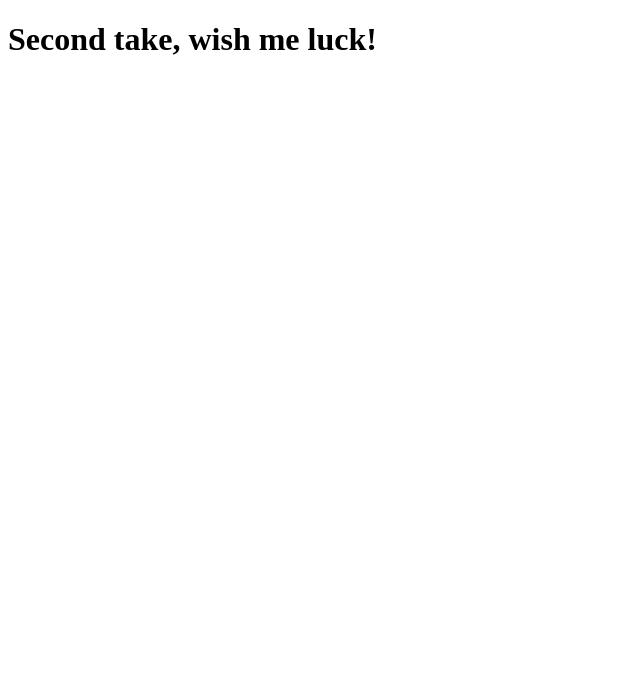
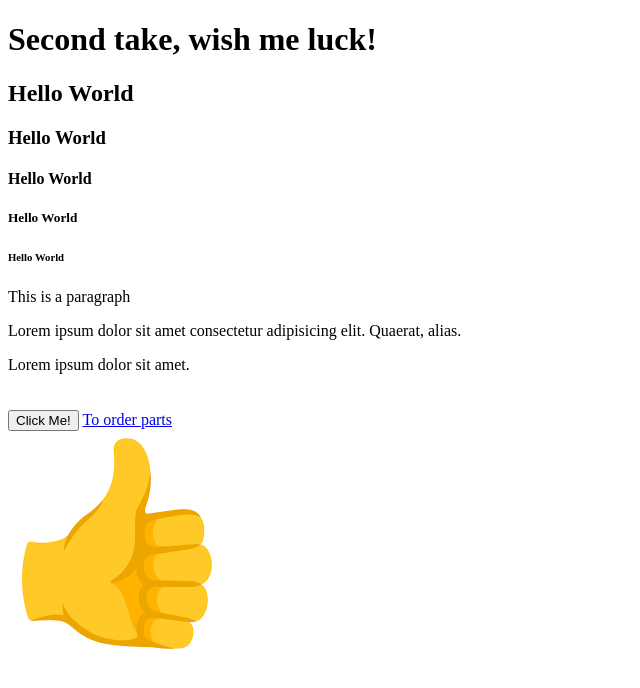
Before and after one commit to dtjim525/second-repo, a plain HTML site: page index.html in a window 1280 px wide. Shown: the whole page, without its empty margins (0-640 px from the left). Drawn offline with Linux system fonts and the light colour scheme.

Commit message:
wrote a html code

```diff
--- a/index.html
+++ b/index.html
@@ -3,9 +3,26 @@
 <head>
     <meta charset="UTF-8">
     <meta name="viewport" content="width=device-width, initial-scale=1.0">
-    <title>Document</title>
+    <title>MY FIRST HTML PAGE</title>
 </head>
 <body>
     <h1>Second take, wish me luck!</h1>
+    <h2>Hello World</h2>
+    <h3>Hello World</h3>
+    <h4>Hello World</h4>
+    <h5>Hello World</h5>
+    <h6>Hello World</h6>
+
+    <p>This is a paragraph</p>
+    <p>Lorem ipsum dolor sit amet consectetur adipisicing elit. Quaerat, alias.</p>
+    <article>Lorem ipsum dolor sit amet.</article>
+    <br>
+    <br>
+    <button>Click Me!</button>
+    <a href="https://www.mobilesentrix.com">  To order parts  </a>
+    <br>
+    <img src="thumbsup.png" alt="this is a thumbs up image">
+
+
 </body>
 </html>
```
Also changed, not shown: thumbsup.png (added).
